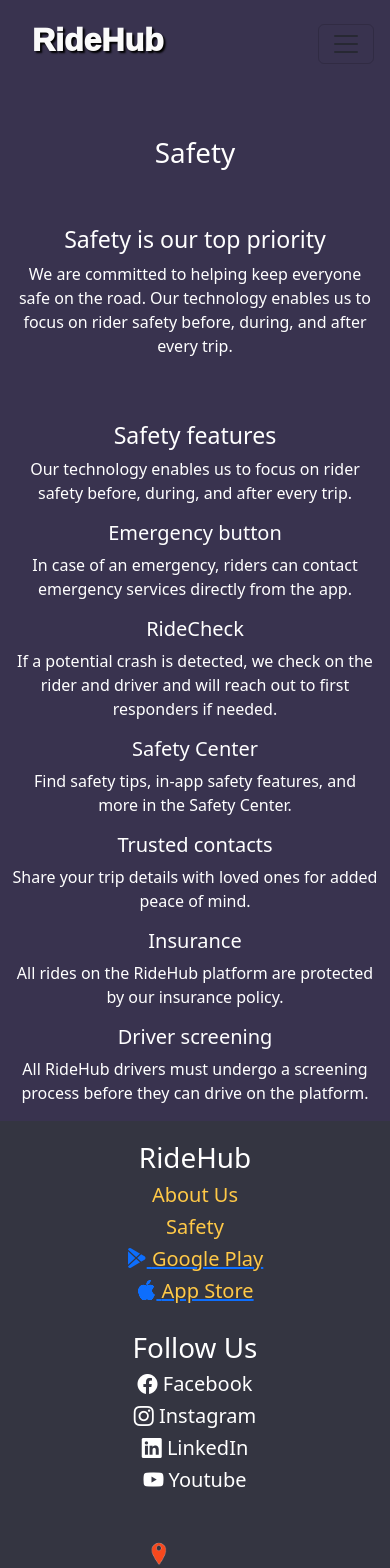
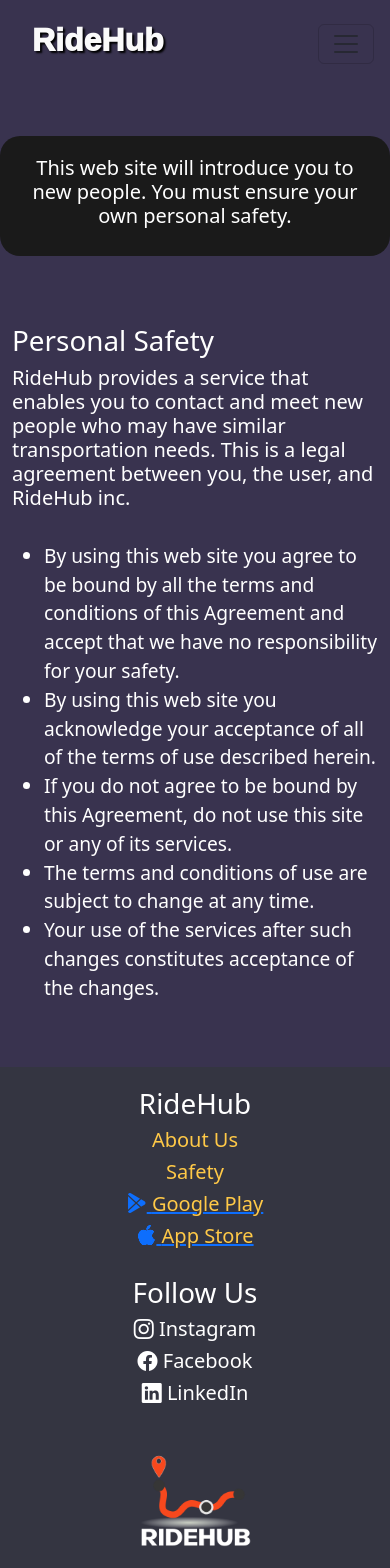
Before and after one commit to uzair-69/Ride-Sharing, a React (Create React App) app: page /Safety in a window 390 px wide. Shown: the top 1568 px of the page. Built offline with nearby package versions, Linux system fonts and the light colour scheme.

Commit message:
Safety page in progress

```diff
--- a/package.json
+++ b/package.json
@@ -7,6 +7,7 @@
     "@testing-library/react": "^13.4.0",
     "@testing-library/user-event": "^13.5.0",
     "bootstrap": "^5.3.2",
+    "lucide-react": "^0.294.0",
     "react": "^18.2.0",
     "react-bootstrap": "^2.9.1",
     "react-dom": "^18.2.0",
--- a/src/components/Homepage/Contact.js
+++ b/src/components/Homepage/Contact.js
@@ -9,31 +9,39 @@
                 <div className="row">
                     <div className="col-lg-12 col-md-12 col-sm-12 text-center text-white">
                         <h1 style={{ fontSize: '60px', marginBottom: '40px', marginTop: '60px' }}>Contact</h1>
-                        <h2>Get in touch with us</h2>
-                    </div>
-                    <div className="col-lg-12 col-md-12 col-sm-12 text-white mt-5 mb-5">
                         <h3>For any queries, please contact us by filling this form </h3>
                         <br />
-                        <form>
-                            <div className="form-group">
-                                <label for="exampleInputEmail1">Email address</label>
-                                <input type="email" className="form-control" id="exampleInputEmail1" aria-describedby="emailHelp" />
-                            </div>
-                            <div className="form-group">
-                                <label for="exampleInputPassword1">Name</label>
-                                <input type="text" className="form-control" id="exampleInputPassword1" />
-                            </div>
-                            <div className="form-group">
-                                <label for="exampleInputPassword1">Message</label>
-                                <textarea type="text" className="form-control" id="exampleInputPassword1" />
-                            </div>
-                            <br />
-                            <button type="submit" className="btn btn-primary">Submit</button>
-                        </form>
+                    </div>
+
+                </div>
+            </div>
+
+            <div class="container mb-5">
+                <div class="row text-white">
+                    <div class="col-lg-6 col-md-6 col-sm-12">
+
+                        <div class="form-group">
+                            <label for="name">Name</label>
+                            <input type="text" class="form-control" id="name" placeholder="Enter your name" required />
+                        </div>
+                        <div class="form-group">
+                            <label for="email">Email</label>
+                            <input type="email" class="form-control" id="email" placeholder="Enter your email" required />
+                        </div>
+                        <div class="form-group">
+                            <label for="phone">Phone</label>
+                            <input type="tel" class="form-control" id="phone" placeholder="Enter your phone number" required />
+                        </div>
+                    </div>
+                    <div class="col-lg-6 col-md-6 col-sm-12">
+                        <div class="form-group">
+                            <label for="message">Message</label>
+                            <textarea class="form-control" id="message" rows="6" placeholder="Enter your message" required></textarea>
+                        </div>
+                        <button type="submit" class="btn btn-primary mt-2">Submit</button>
                     </div>
                 </div>
             </div>
-
-        </div>
+        </div >
     )
 }
--- a/src/components/Homepage/Footer.js
+++ b/src/components/Homepage/Footer.js
@@ -28,10 +28,27 @@
 
                     <div className="col-lg-4 col-md-4 col-sm-12">
                         <h1 style={{ color: '#ffffff', marginTop: '20px' }}>Follow Us</h1>
-                        <h5><i class="bi bi-facebook"></i> Facebook</h5>
-                        <h5><i class="bi bi-instagram"></i> Instagram</h5>
-                        <h5><i class="bi bi-linkedin"></i> LinkedIn</h5>
-                        <h5><i class="bi bi-youtube"></i> Youtube</h5>
+                        <a
+                            href="https://www.instagram.com/arif.hussain_/"
+                            style={{ textDecoration: 'none', color: 'white' }}
+                        >
+                            <h5 > <i class="bi bi-instagram"></i> <span >Instagram</span></h5>
+                        </a>
+
+                        <a
+                            href="https://www.facebook.com/Arif.chohan.ah/"
+                            style={{ textDecoration: 'none', color: 'white' }}
+                        >
+                            <h5 > <i class="bi bi-facebook"></i> <span >Facebook</span></h5>
+                        </a>
+
+                        <a
+                            href="https://www.linkedin.com/in/arif-hussain-chohan/"
+                            style={{ textDecoration: 'none', color: 'white' }}
+                        >
+                            <h5 > <i class="bi bi-linkedin"></i> <span >LinkedIn</span></h5>
+                        </a>
+
 
 
                     </div>
--- a/src/components/Homepage/Safety.js
+++ b/src/components/Homepage/Safety.js
@@ -3,36 +3,51 @@
 export default function Safety() {
     return (
         <div>
-            <div className="container ">
-                <div className="row">
-                    <div className="col-lg-12 col-md-12 col-sm-12 text-center mt-5">
-                        <h1 style={{ color: 'white' }}>Safety</h1>
-                    </div>
-                    <div className="col-lg-12 col-md-12 col-sm-12 text-center mt-5">
-                        <h3 style={{ color: 'white' }}>Safety is our top priority</h3>
-                        <p style={{ color: 'white' }}>We are committed to helping keep everyone safe on the road. Our technology enables us to focus on rider safety before, during, and after every trip.</p>
-
-
-                    </div>
-                    <div className="col-lg-12 col-md-12 col-sm-12 text-center mt-5">
-                        <h3 style={{ color: 'white' }}>Safety features</h3>
-                        <p style={{ color: 'white' }}>Our technology enables us to focus on rider safety before, during, and after every trip.</p>
-                        <h5 style={{ color: 'white' }}>Emergency button</h5>
-                        <p style={{ color: 'white' }}>In case of an emergency, riders can contact emergency services directly from the app.</p>
-                        <h5 style={{ color: 'white' }}>RideCheck</h5>
-                        <p style={{ color: 'white' }}>If a potential crash is detected, we check on the rider and driver and will reach out to first responders if needed.</p>
-                        <h5 style={{ color: 'white' }}>Safety Center</h5>
-                        <p style={{ color: 'white' }}>Find safety tips, in-app safety features, and more in the Safety Center.</p>
-                        <h5 style={{ color: 'white' }}>Trusted contacts</h5>
-                        <p style={{ color: 'white' }}>Share your trip details with loved ones for added peace of mind.</p>
-                        <h5 style={{ color: 'white' }}>Insurance</h5>
-                        <p style={{ color: 'white' }}>All rides on the RideHub platform are protected by our insurance policy.</p>
-                        <h5 style={{ color: 'white' }}>Driver screening</h5>
-                        <p style={{ color: 'white' }}>All RideHub drivers must undergo a screening process before they can drive on the platform.</p>
-
+            <div className="container mb-5">
+                <div className="row text-white">
+                    <div
+                        style={{
+                            backgroundColor: "#1a1a1a",
+                            padding: "20px",
+                            borderRadius: "20px",
+                            marginTop: "20px",
+                            marginBottom: "20px"
+                        }}
+                        className="col-lg-12 col-md-12 col-sm-12 text-center mt-5"
+                    >
+                        <h5>
+                            This web site will introduce you to new people.
+                            You must ensure your own personal safety.
+                        </h5>
                     </div>
 
+                    <div className="col-lg-12 col-md-12 col-sm-12  mt-5">
+                        <h1>Personal Safety</h1>
+                        <h5>
+                            RideHub provides a service that enables you to contact and meet new
+                            people who may have similar transportation needs. This is a legal
+                            agreement between you, the user, and RideHub inc.
+                        </h5>
+                        <br />
+                        <ul style={{ fontSize: 'larger' }}>
+                            <li>
+                                By using this web site you agree to be bound by all the terms and conditions of this Agreement and accept that we have no responsibility for your safety.
+                            </li>
+                            <li>
+                                By using this web site you acknowledge your acceptance of all of the terms of use described herein.
+                            </li>
+                            <li>
+                                If you do not agree to be bound by this Agreement, do not use this site or any of its services.
+                            </li>
+                            <li>
+                                The terms and conditions of use are subject to change at any time.
+                            </li>
+                            <li>
+                                Your use of the services after such changes constitutes acceptance of the changes.
+                            </li>
 
+                        </ul>
+                    </div>
 
                 </div>
             </div>
```
Also changed, not shown: 1 other file (tests, documents, lock files or other folders).
